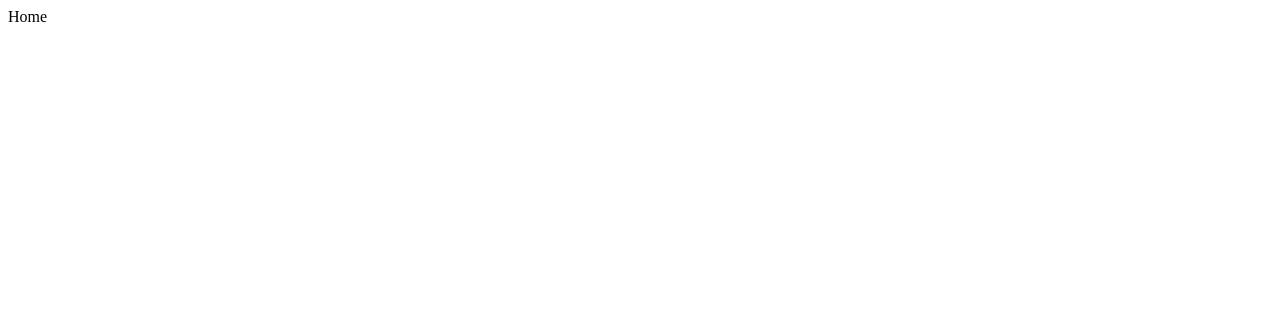
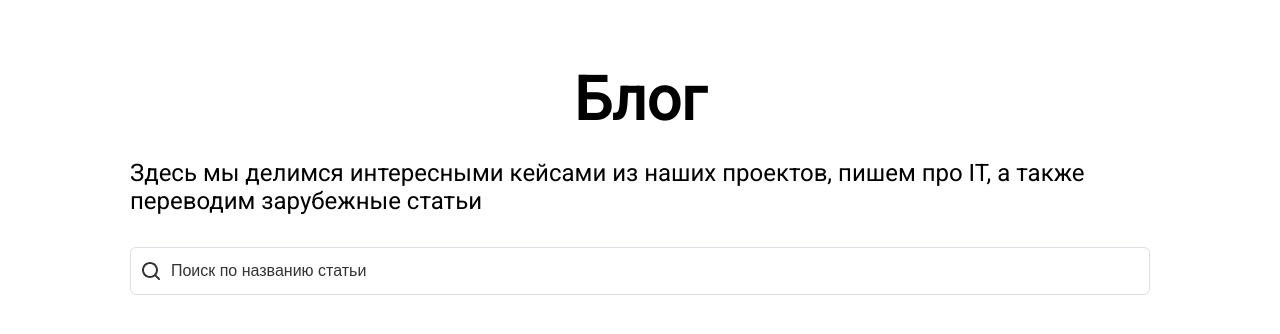
Before and after one commit to Kiri111enz/dummy-blogs, a Next.js app: page / in a window 1280 px wide. Shown: the top 334 px of the page. Built offline with nearby package versions, Linux system fonts and the light colour scheme.

Commit message:
blogs page header

```diff
--- /dev/null
+++ b/src/components/SearchBar.tsx
@@ -0,0 +1,18 @@
+import styles from 'styles/search-bar.module.css';
+
+interface SearchBarProps {
+    placeholder: string
+}
+
+const SearchBar: React.FC<SearchBarProps> = (props) => {
+    return (
+        <div className={styles.searchBar}>
+            <svg xmlns="http://www.w3.org/2000/svg" width="24" height="24" viewBox="0 0 24 24" fill="none">
+                <path fill-rule="evenodd" clip-rule="evenodd" d="M17.31 15.9L20.71 19.29C20.8993 19.4778 21.0058 19.7334 21.0058 20C21.0058 20.2666 20.8993 20.5222 20.71 20.71C20.5222 20.8993 20.2666 21.0058 20 21.0058C19.7334 21.0058 19.4778 20.8993 19.29 20.71L15.9 17.31C14.5025 18.407 12.7767 19.0022 11 19C6.58172 19 3 15.4183 3 11C3 6.58172 6.58172 3 11 3C15.4183 3 19 6.58172 19 11C19.0022 12.7767 18.407 14.5025 17.31 15.9ZM11 5C7.68629 5 5 7.68629 5 11C5 14.3137 7.68629 17 11 17C14.3137 17 17 14.3137 17 11C17 7.68629 14.3137 5 11 5Z" fill="#333333"/>
+            </svg>
+            <input className={styles.input + ' text-small'} type='text' placeholder={props.placeholder} />
+        </div>
+    );
+};
+
+export default SearchBar;
--- /dev/null
+++ b/src/pages/_app.tsx
@@ -0,0 +1,8 @@
+import type { AppProps } from 'next/app';
+import 'styles/globals.css';
+
+const App: React.FC<AppProps> = ({ Component, pageProps }) => (
+    <Component {...pageProps} />
+);
+
+export default App;
--- a/src/pages/index.tsx
+++ b/src/pages/index.tsx
@@ -1,9 +1,17 @@
+import SearchBar from 'components/SearchBar';
 import { NextPage } from 'next';
+import styles from 'styles/blogs.module.css';
 
-const Home: NextPage = () => {
+const Blogs: NextPage = () => {
     return (
-        <>Home</>
+        <div className={styles.container}>
+            <header>
+                <h1 className={styles.title}>Блог</h1>
+                <p className='text-normal'>Здесь мы делимся интересными кейсами из наших проектов, пишем про IT, а также переводим зарубежные статьи</p>
+                <SearchBar placeholder='Поиск по названию статьи' />
+            </header>
+        </div>
     );
 };
 
-export default Home;
+export default Blogs;
--- /dev/null
+++ b/src/styles/blogs.module.css
@@ -0,0 +1,10 @@
+.container {
+    margin: 4rem 0;
+    padding: 0 8.12rem;
+}
+
+.title {
+    margin-bottom: 1.5rem;
+    font-size: 3.75rem;
+    text-align: center;
+}
--- /dev/null
+++ b/src/styles/globals.css
@@ -0,0 +1,19 @@
+@import url('https://fonts.googleapis.com/css2?family=Roboto&family=Rubik&display=swap');
+
+* {
+    padding: 0;
+    margin: 0;
+    box-sizing: border-box;
+}
+
+body {
+    font-family: 'Roboto', sans-serif;
+}
+
+.text-normal {
+    font-size: 1.5rem;
+}
+
+.text-small {
+    font-size: 1rem;
+}
--- /dev/null
+++ b/src/styles/search-bar.module.css
@@ -0,0 +1,25 @@
+.searchBar {
+    margin: 2rem 0;
+    padding: 0.875rem 0.5rem;
+
+    display: flex;
+    height: 3rem;
+    justify-content: start;
+    align-items: center;
+    gap: 0.5rem;
+
+    border: 1px solid rgba(145, 158, 171, 0.32);
+    border-radius: 0.375rem;
+}
+
+.input {
+    border: none;
+}
+
+.input:focus {
+    outline: none;
+}
+
+.input::placeholder {
+    color: #333;
+}
```
